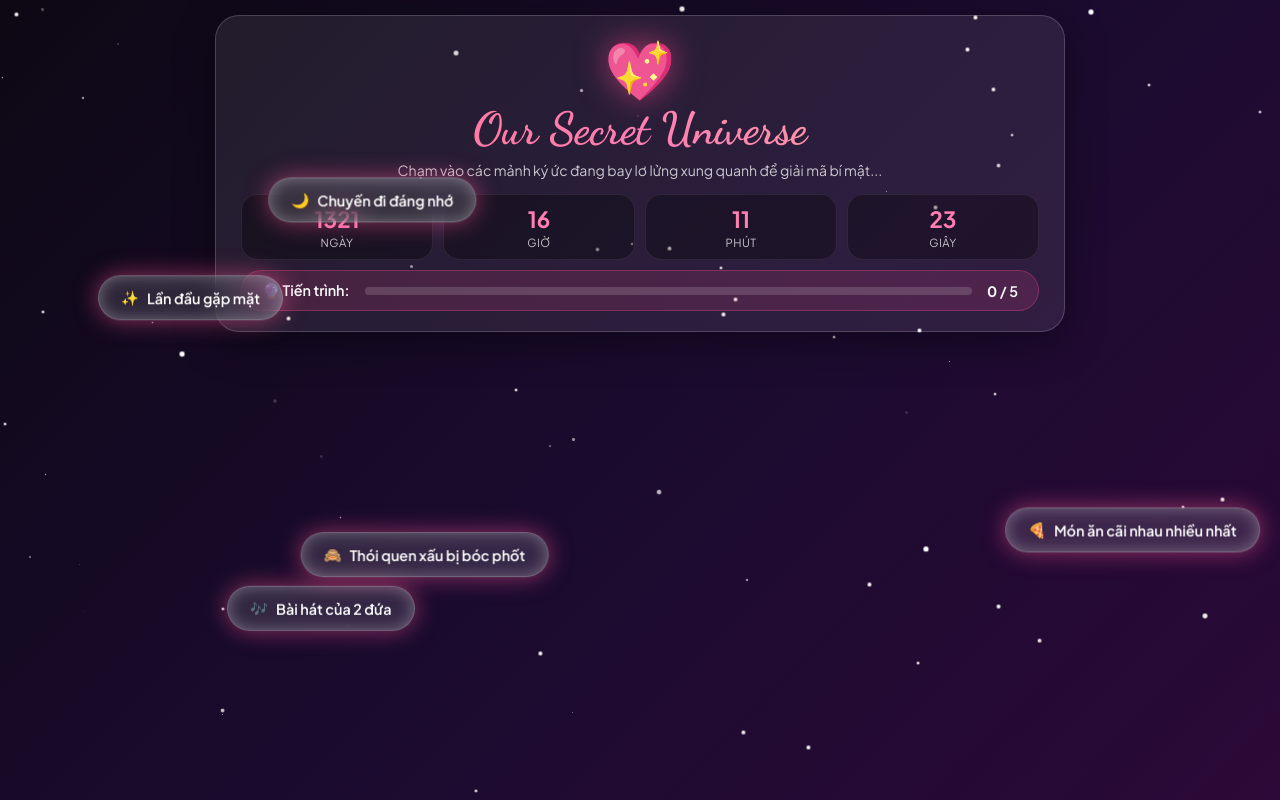
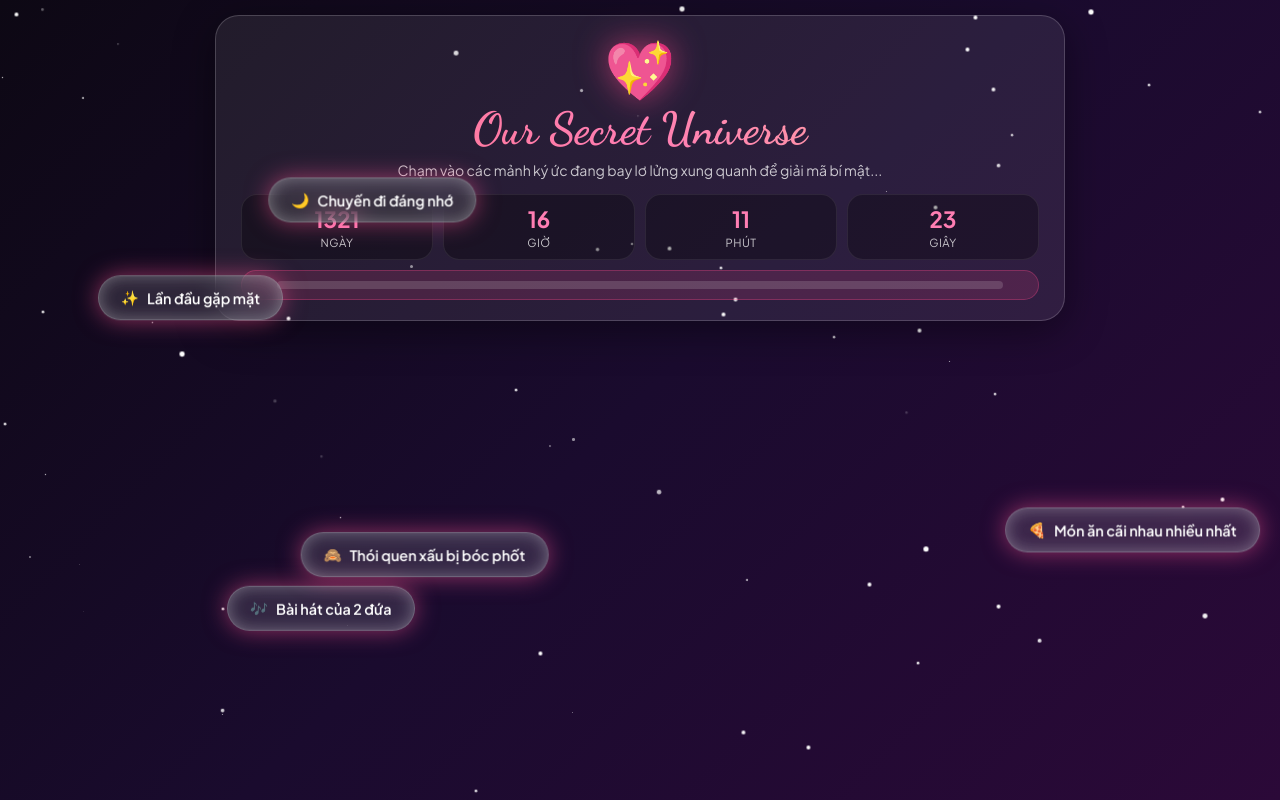
Before and after one commit to nguyenphuoclocclo/our-memories, a plain HTML site: page index.html in a window 1280 px wide. Drawn offline with Linux system fonts and the light colour scheme.

Commit message:
feat: remove progress label and collection counter

```diff
--- a/index.html
+++ b/index.html
@@ -53,11 +53,9 @@
 
             <!-- Memory Progress Tracker -->
             <div class="memory-tracker">
-                <span>🔮 Tiến trình:</span>
                 <div class="progress-bar-bg">
                     <div class="progress-bar-fill" id="progressFill"></div>
                 </div>
-                <span><strong id="collectedCount">0</strong> / <span id="totalCount">5</span></span>
             </div>
         </div>
     </div>
--- a/script.js
+++ b/script.js
@@ -413,16 +413,11 @@ const animateOrbs = withTryCatch(
 // Hàm này là cập nhật con số và thanh phần trăm tiến độ thu thập ký ức hiển thị trên giao diện người dùng (UI)
 const updateTrackerUI = withTryCatch(
     function updateTrackerUI() {
-        const collectedCountEl = document.getElementById('collectedCount');
-        const totalCountEl = document.getElementById('totalCount');
         const progressFillEl = document.getElementById('progressFill');
 
         const total = (Array.isArray(memoriesData) && memoriesData.length > 0) ? memoriesData.length : 0;
 
         const safeCollected = Math.max(0, Number(collectedCount) || 0);
-
-        if (collectedCountEl) collectedCountEl.innerText = safeCollected;
-        if (totalCountEl) totalCountEl.innerText = total;
 
         let pct = 0;
         if (total > 0) {
```
